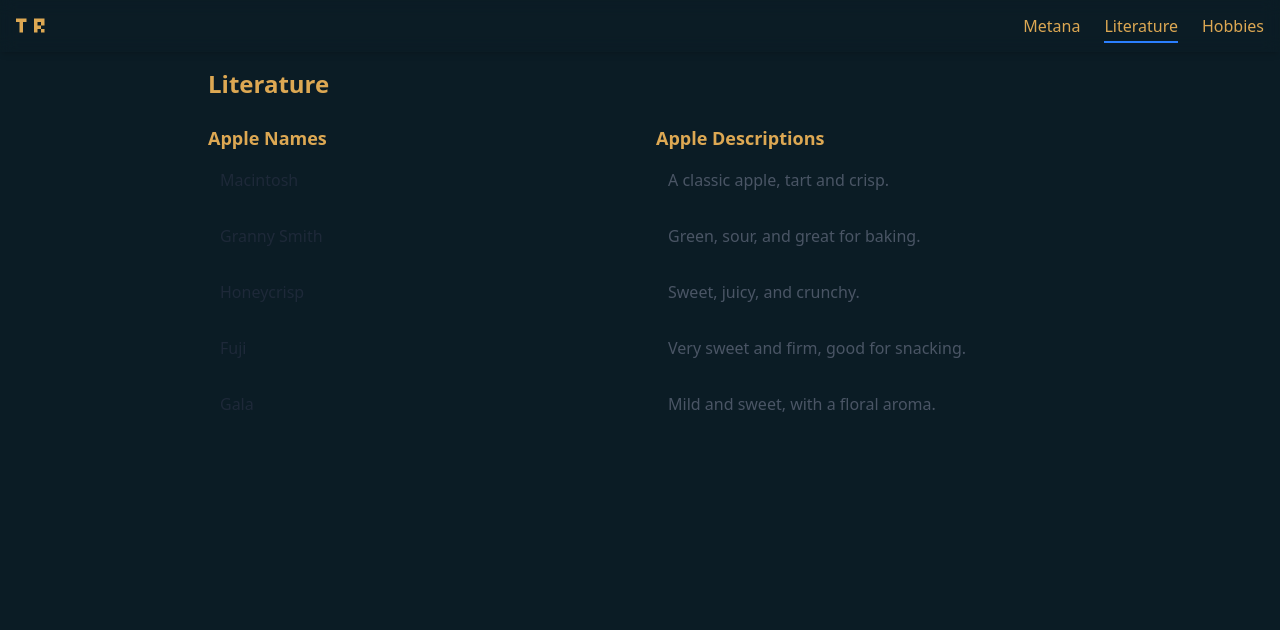
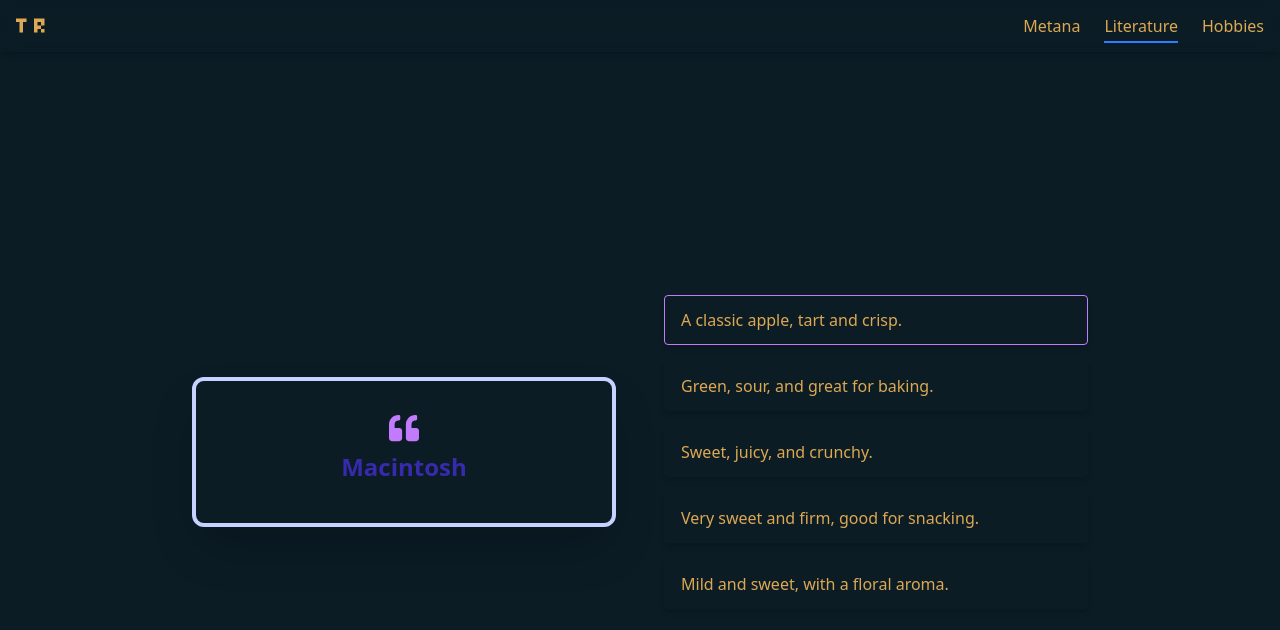
Before and after one commit to TitorRito/web, a Next.js app in the folder web-app/: page /literature in a window 1280 px wide. Shown: the top 630 px of the page. Built offline with nearby package versions, Linux system fonts and the light colour scheme.

Commit message:
literature with v2

```diff
--- a/web-app/src/app/hobbies/page.tsx
+++ b/web-app/src/app/hobbies/page.tsx
@@ -1,7 +1,35 @@
+'use client'
+import { useRef } from 'react';
+
+const content = [
+  { name: 'videos', onClick: () => console.log('Clicked videos') },
+  { name: 'content', onClick: () => console.log('Clicked content') },
+  { name: 'social', onClick: () => console.log('Clicked social') },
+  { name: 'kitetomania', onClick: () => console.log('Clicked kitetomania') },
+  { name: 'programming', onClick: () => console.log('Clicked programming') },
+  { name: 'education', onClick: () => console.log('Clicked education') },
+];
+
 export default function HobbiesPage() {
+  const containerRef = useRef<HTMLDivElement>(null);
+
   return (
-    <div className="p-4">
-      <h1>Hello World from Hobbies Page</h1>
+    <div
+      ref={containerRef}
+      className="w-screen h-screen flex flex-col items-center justify-center overflow-y-scroll snap-y snap-mandatory"
+      style={{ minHeight: '100vh' }}
+    >
+      {content.map((item, idx) => (
+        <div
+          key={item.name}
+          className="snap-center w-full flex items-center justify-center h-screen transition-transform duration-700 hover:scale-105 cursor-pointer group"
+          onClick={item.onClick}
+        >
+          <h1 className="text-5xl font-bold text-gray-900 drop-shadow-lg group-hover:text-purple-700 transition-colors duration-500">
+            {item.name}
+          </h1>
+        </div>
+      ))}
     </div>
   );
 }
--- a/web-app/src/app/literature/page.tsx
+++ b/web-app/src/app/literature/page.tsx
@@ -1,9 +1,8 @@
 'use client';
 
-import React from 'react';
+import React, { useState } from 'react';
 import { FaBookOpen, FaFeatherAlt, FaPenNib, FaQuoteLeft, FaUserEdit } from 'react-icons/fa';
 
-// Example apples data array: each item is [left, right]
 const apples: [string, string][] = [
   ["Macintosh", "A classic apple, tart and crisp."],
   ["Granny Smith", "Green, sour, and great for baking."],
@@ -13,22 +12,30 @@ const apples: [string, string][] = [
 ];
 
 export default function LiteraturePage() {
+  const [appleList, setAppleList] = useState(apples);
+  const [selectedIdx, setSelectedIdx] = useState(0);
+
   return (
-    <div className="p-4 max-w-4xl mx-auto">
-      <h1 className="text-2xl font-bold mb-6">Literature</h1>
-      <div className="flex gap-8">
-        {/* Left Column */}
+    <div className="min-h-screen flex flex-col items-center justify-center">
+
+      <div className="flex gap-12 w-full max-w-4xl">
+        {/* Left Column: Highlighted Name */}
+        <div className="flex-1 flex flex-col items-center justify-center">
+          <div className="p-8 rounded-xl shadow-2xl border-4 border-indigo-200 flex flex-col items-center max-w-xl w-full animate-fade-in">
+            <FaQuoteLeft className="text-3xl text-purple-400 mb-2" />
+            <div className="text-2xl font-bold text-indigo-800 mb-2">{appleList[selectedIdx][0]}</div>
+          </div>
+        </div>
+        {/* Right Column: Descriptions */}
         <div className="flex-1 space-y-4">
-          <h2 className="font-semibold text-lg mb-2">Apple Names</h2>
-          {apples.map(([left], idx) => (
-            <div key={idx} className="rounded px-3 py-2 text-gray-800">{left}</div>
-          ))}
-        </div>
-        {/* Right Column */}
-        <div className="flex-1 space-y-4">
-          <h2 className="font-semibold text-lg mb-2">Apple Descriptions</h2>
-          {apples.map(([_, right], idx) => (
-            <div key={idx} className="rounded px-3 py-2 text-gray-600">{right}</div>
+          {appleList.map(([_, right], idx) => (
+            <div
+              key={idx}
+              className={`rounded px-4 py-3 text-base cursor-pointer transition-all duration-300 shadow-md hover:scale-105 border ${selectedIdx === idx ? 'border-purple-400' : 'border-transparent'}`}
+              onClick={() => setSelectedIdx(idx)}
+            >
+              {right}
+            </div>
           ))}
         </div>
       </div>
--- /dev/null
+++ b/web-app/src/components/landing/blogsArchivesAndAspirations.tsx
@@ -0,0 +1,7 @@
+export default function BlogsArchivesAndAspirations() {
+  return (
+    <div style={{fontSize: 32, textAlign: 'center', marginTop: 80}}>
+      hello, were at blogs, archives, and aspirations.
+    </div>
+  );
+}
--- /dev/null
+++ b/web-app/src/components/landing/contactMe.tsx
@@ -0,0 +1,7 @@
+export default function ContactMe() {
+  return (
+    <div style={{fontSize: 32, textAlign: 'center', marginTop: 80}}>
+      hello, were at contact me.
+    </div>
+  );
+}
--- /dev/null
+++ b/web-app/src/components/landing/myFullStackTechStack.tsx
@@ -0,0 +1,7 @@
+export default function MyFullStackTechStack() {
+  return (
+    <div style={{fontSize: 32, textAlign: 'center', marginTop: 80}}>
+      hello, were at my full stack tech stack.
+    </div>
+  );
+}
--- /dev/null
+++ b/web-app/src/components/landing/subscriptionsAndRecommendations.tsx
@@ -0,0 +1,7 @@
+export default function SubscriptionsAndRecommendations() {
+  return (
+    <div style={{fontSize: 32, textAlign: 'center', marginTop: 80}}>
+      hello, were at subscriptions and recommendations.
+    </div>
+  );
+}
```
Also changed, not shown: web-app/src/components/landing/dynamicLanguages.tsx (added), web-app/src/components/landing/schoolAndProjects.tsx (added).
